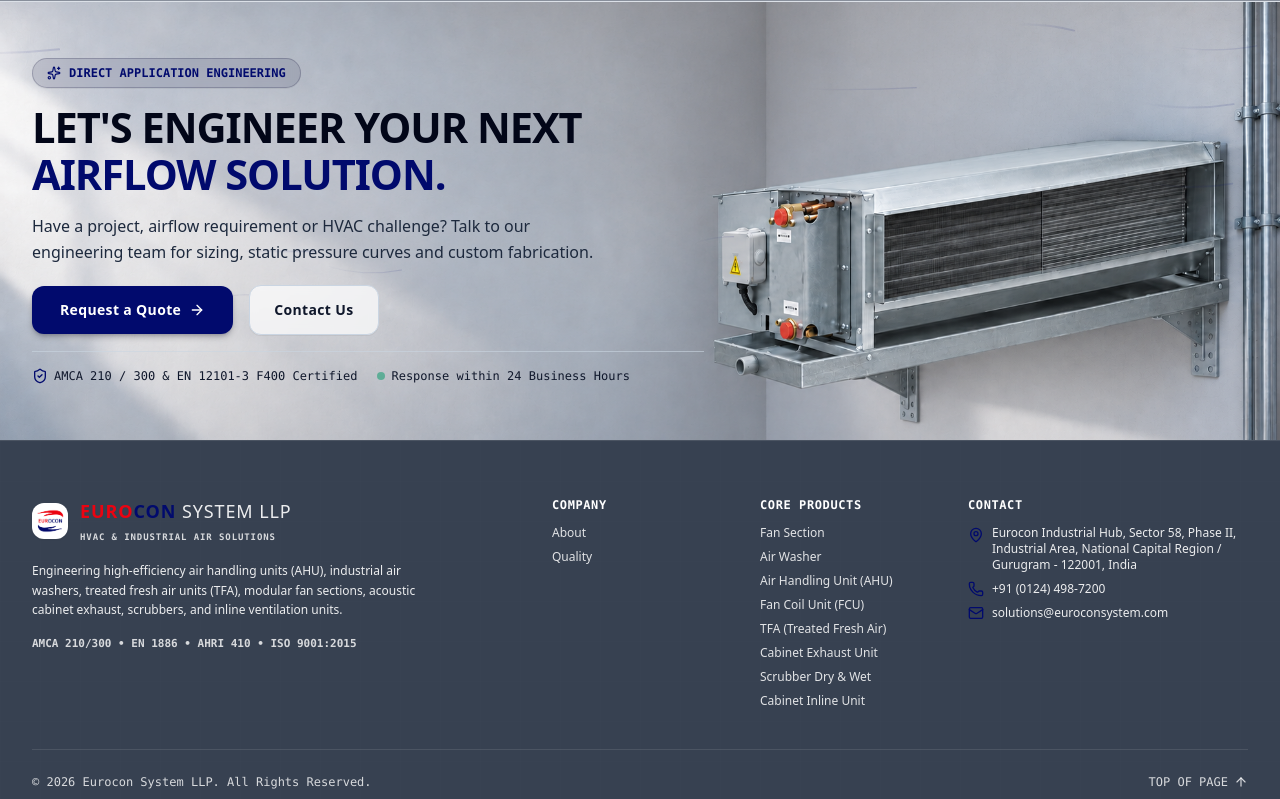
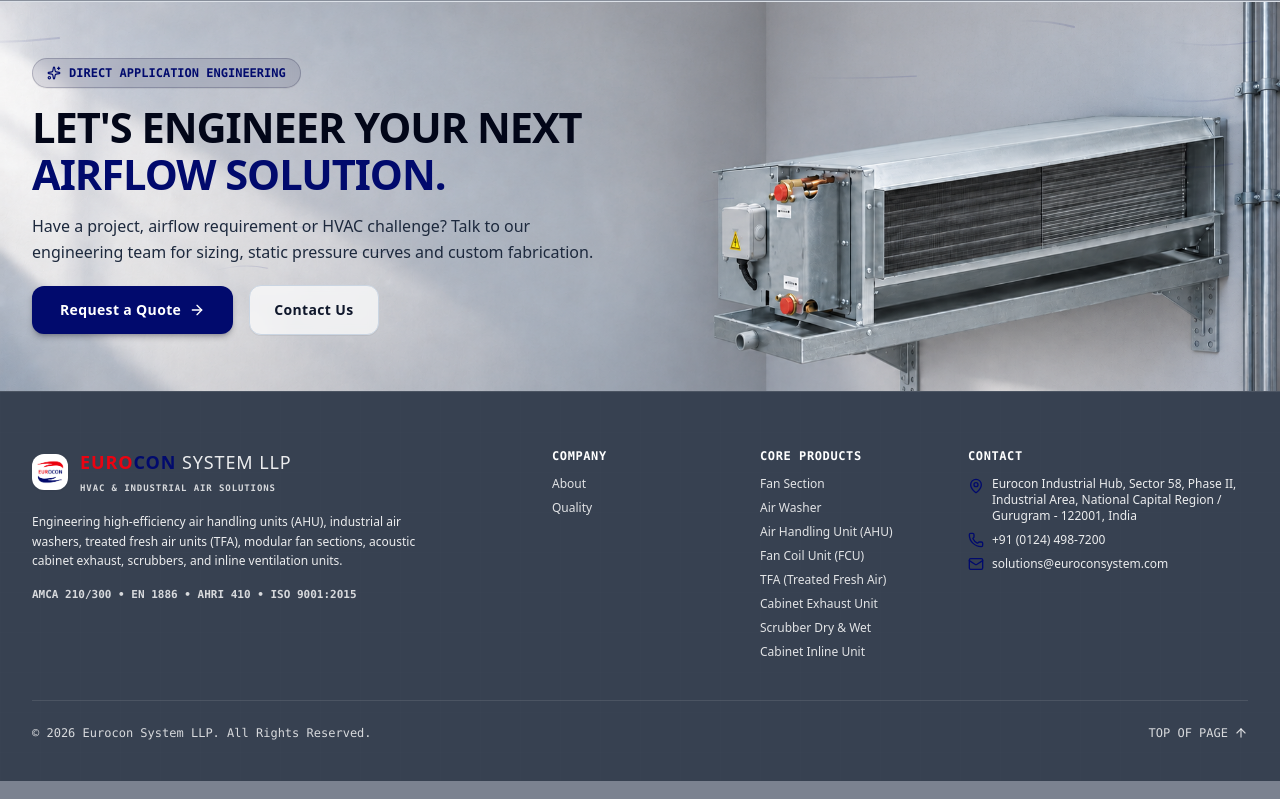
Before and after one commit to Lagectus/eurocon-llp-steelgrey, a Next.js app: page / in a window 1280 px wide. Shown: the part 6779-7578 px from the top of the page. Built offline with nearby package versions, Linux system fonts and the light colour scheme.

Commit message:
feat: remove AMCA certification and 24-hour response trust badges from CTA section

```diff
--- a/src/components/sections/CinematicCTA.tsx
+++ b/src/components/sections/CinematicCTA.tsx
@@ -1,7 +1,7 @@
 "use client";
 
 import React, { useEffect, useRef } from "react";
-import { ArrowRight, ShieldCheck, Sparkles } from "lucide-react";
+import { ArrowRight, Sparkles } from "lucide-react";
 import gsap from "gsap";
 import { ScrollTrigger } from "gsap/ScrollTrigger";
 import Link from "next/link";
@@ -19,7 +19,6 @@
   const headingRef = useRef<HTMLHeadingElement>(null);
   const bodyRef = useRef<HTMLParagraphElement>(null);
   const buttonsRef = useRef<HTMLDivElement>(null);
-  const badgesRef = useRef<HTMLDivElement>(null);
 
   useEffect(() => {
     gsap.registerPlugin(ScrollTrigger);
@@ -30,14 +29,13 @@
       if (headingRef.current) gsap.set(headingRef.current, { opacity: 1, y: 0 });
       if (bodyRef.current) gsap.set(bodyRef.current, { opacity: 1, y: 0 });
       if (buttonsRef.current) gsap.set(buttonsRef.current.children, { opacity: 1, y: 0 });
-      if (badgesRef.current) gsap.set(badgesRef.current, { opacity: 1 });
       return;
     }
 
     const ctx = gsap.context(() => {
       // If already in viewport on mount, display immediately
       if (sectionRef.current && ScrollTrigger.isInViewport(sectionRef.current)) {
-        gsap.set([containerRef.current, eyebrowRef.current, headingRef.current, bodyRef.current, badgesRef.current], { opacity: 1, y: 0 });
+        gsap.set([containerRef.current, eyebrowRef.current, headingRef.current, bodyRef.current], { opacity: 1, y: 0 });
         if (buttonsRef.current) gsap.set(buttonsRef.current.children, { opacity: 1, y: 0 });
         return;
       }
@@ -85,11 +83,6 @@
         { opacity: 0, y: 20 },
         { opacity: 1, y: 0, duration: 0.5, stagger: 0.1 },
         "-=0.3"
-      )
-      .fromTo(badgesRef.current,
-        { opacity: 0 },
-        { opacity: 1, duration: 0.5 },
-        1.0
       );
 
       ScrollTrigger.refresh();
@@ -168,21 +161,6 @@
                 </Link>
               </MagneticButton>
             </div>
-
-            {/* Trust Badges */}
-            <div
-              ref={badgesRef}
-              className="pt-4 border-t border-slate-300/60 flex flex-wrap items-center justify-center lg:justify-start gap-5 text-xs font-mono text-slate-900 font-medium"
-            >
-              <div className="flex items-center gap-1.5">
-                <ShieldCheck className="w-4 h-4 text-[#010A6D]" />
-                <span>AMCA 210 / 300 & EN 12101-3 F400 Certified</span>
-              </div>
-              <div className="flex items-center gap-1.5">
-                <span className="w-2 h-2 rounded-full bg-emerald-600 animate-pulse" />
-                <span>Response within 24 Business Hours</span>
-              </div>
-            </div>
           </div>
         </div>
       </div>
--- a/src/components/sections/CompactCTA.tsx
+++ b/src/components/sections/CompactCTA.tsx
@@ -2,7 +2,7 @@
 
 import React from "react";
 import { motion } from "framer-motion";
-import { ArrowRight, Sparkles, ShieldCheck } from "lucide-react";
+import { ArrowRight, Sparkles } from "lucide-react";
 import Link from "next/link";
 import AirflowCanvas from "../ui/AirflowCanvas";
 import MagneticButton from "../ui/MagneticButton";
@@ -80,18 +80,6 @@
             </Link>
           </MagneticButton>
         </motion.div>
-
-        {/* Trust Note */}
-        <div className="pt-6 border-t border-slate-200 flex flex-wrap items-center justify-center gap-6 text-xs font-mono text-[#64748B]">
-          <div className="flex items-center gap-1.5">
-            <ShieldCheck className="w-4 h-4 text-blue-600" />
-            <span>AMCA 210 / 300 & EN 12101-3 F400 Certified</span>
-          </div>
-          <div className="flex items-center gap-1.5">
-            <span className="w-1.5 h-1.5 rounded-full bg-emerald-500" />
-            <span>Response within 24 Business Hours</span>
-          </div>
-        </div>
       </div>
     </section>
   );
```
